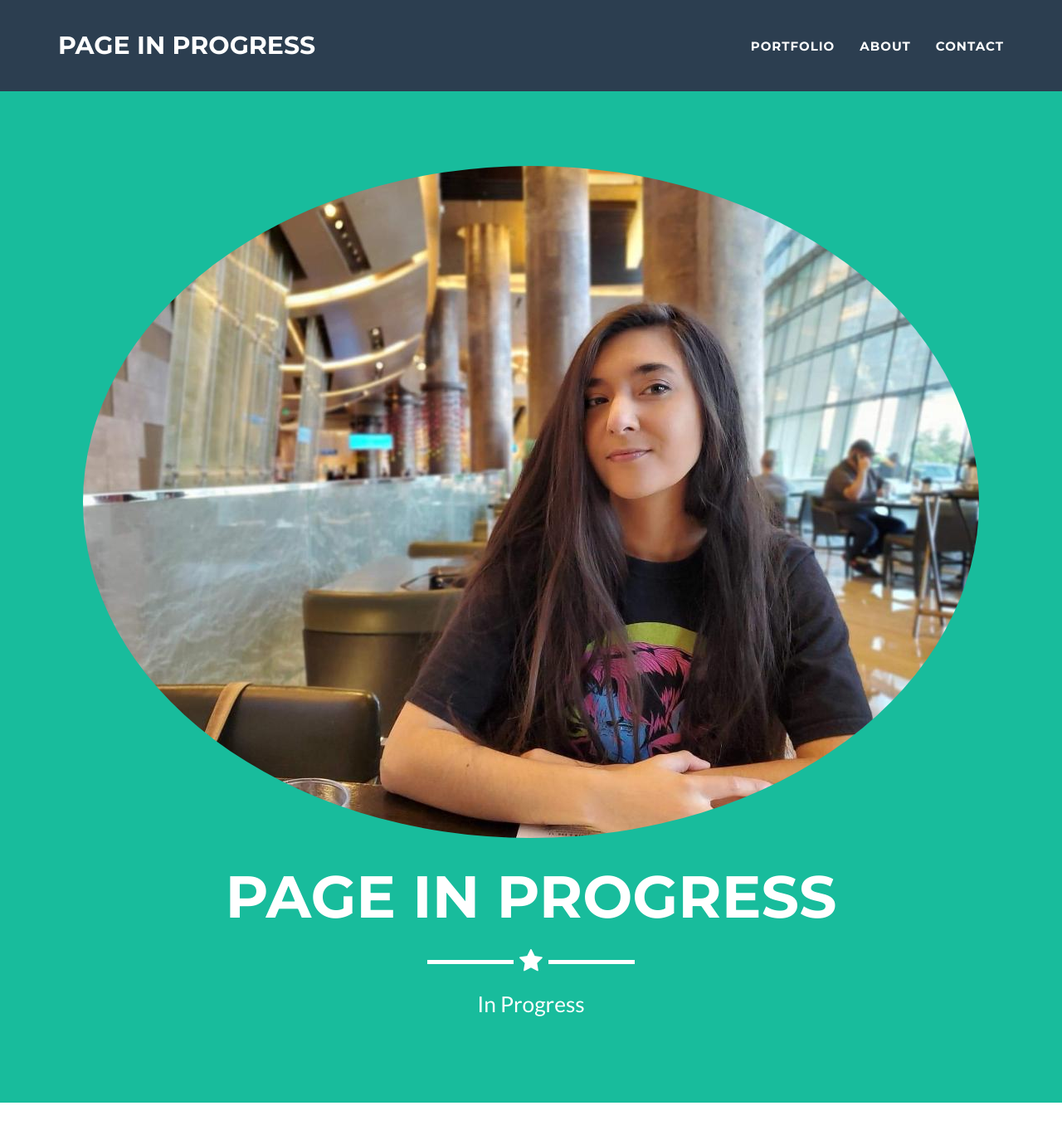
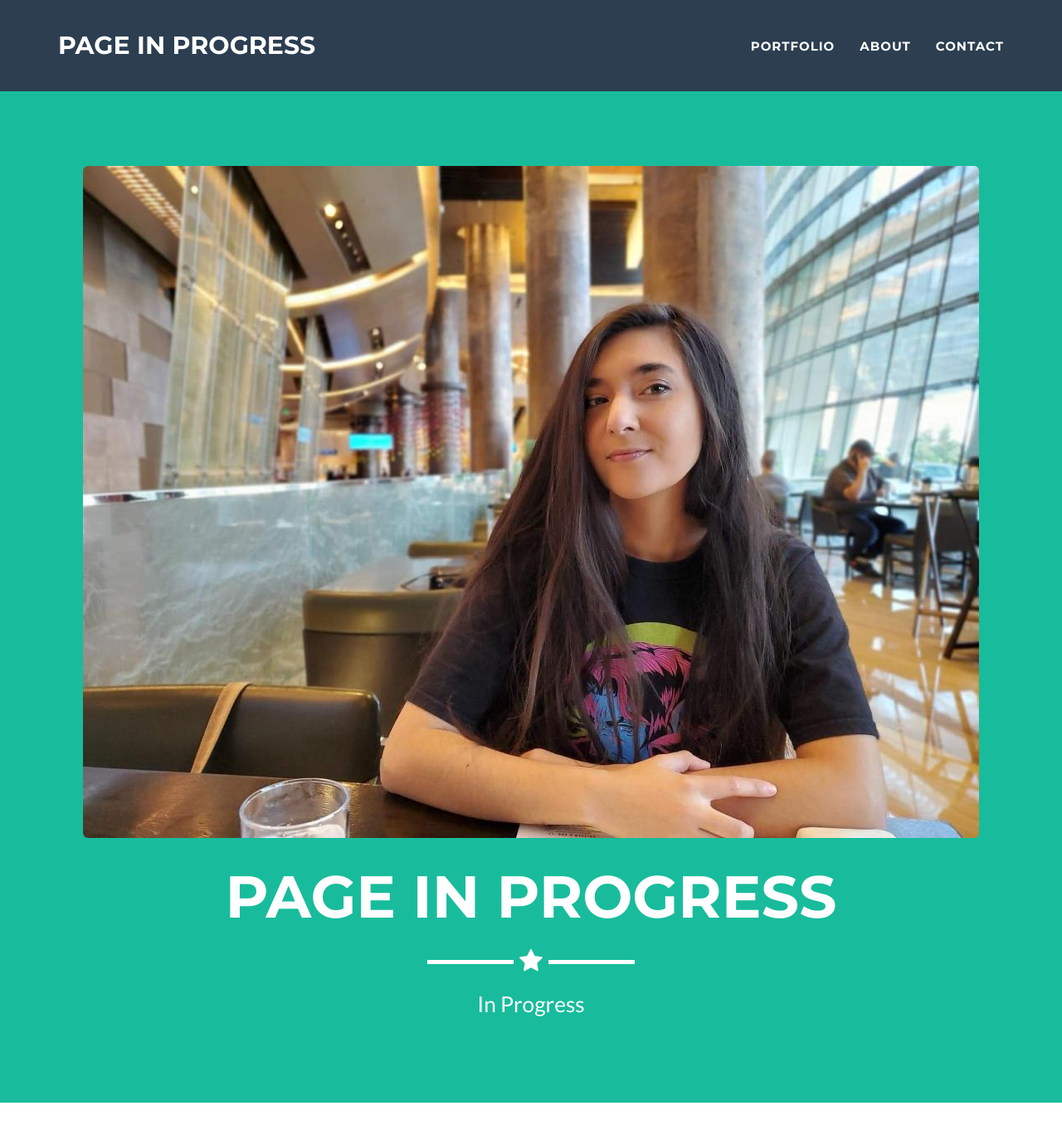
Before and after one commit to ash-chin/ash-chin.github.io, a Jekyll site: the page built from _posts/2014-07-18-project-1.markdown, in a window 1280 px wide and 1400 px high. Shown: the top 1368 px of the window at 83% size. Built offline with Jekyll 4.4.1, drawn with Linux system fonts in a browser that asks for light colours.

Commit message:
Update main.css

```diff
--- a/_includes/css/main.css
+++ b/_includes/css/main.css
@@ -109,7 +109,7 @@ header .intro-text .skills {
     font-weight: 300;
 }
 
-header .img-rounded {
+img-rounded {
     border-radius: 50%;
 }
 
```
